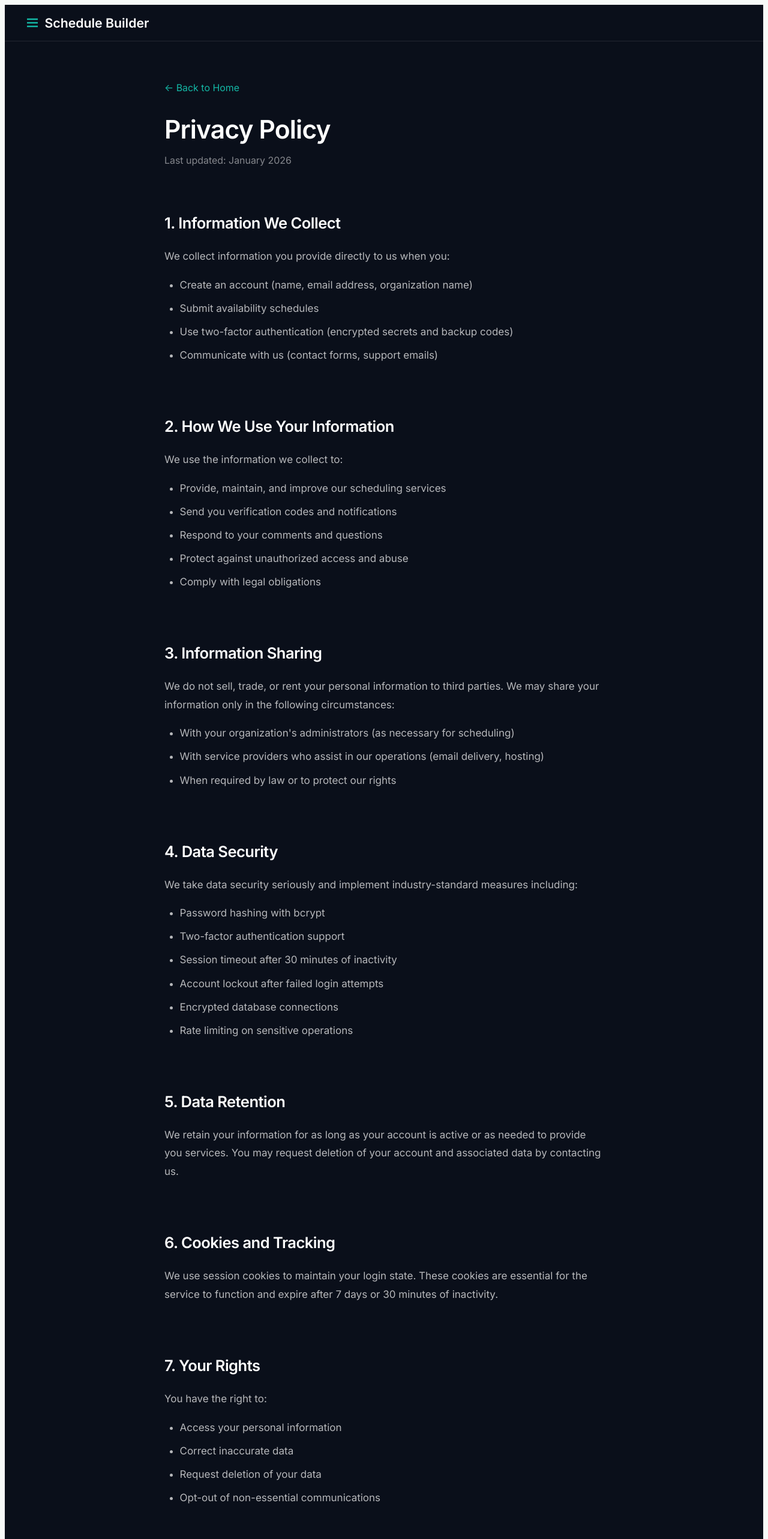
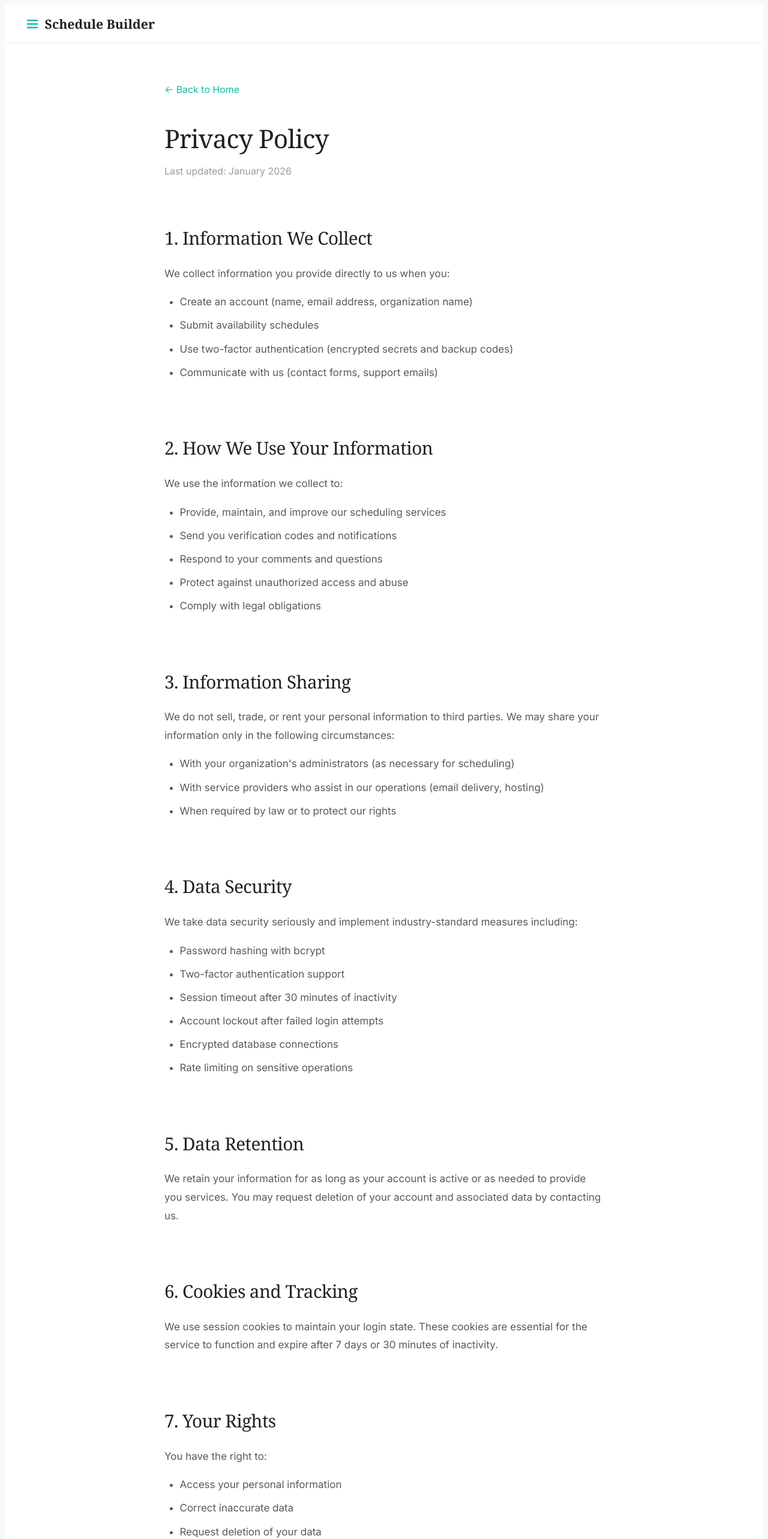
Before and after one commit to ArsalanAnwer0/schedule-builder, a Next.js app: page /privacy in a window 1280 px wide. Shown: the top 2566 px of the page at 60% size. Built offline with nearby package versions, Linux system fonts and the light colour scheme.

Commit message:
Update privacy page to light mode with serif typography
Convert privacy policy page from dark to light mode:
- White background with dark text
- Georgia serif fonts for all headings
- Updated navigation bar styling
- Improved typography and readability
- Matches landing page aesthetic

```diff
--- a/app/privacy/page.jsx
+++ b/app/privacy/page.jsx
@@ -7,14 +7,15 @@ export default function PrivacyPolicy() {
   const router = useRouter();
 
   return (
-    <div style={{ backgroundColor: "#0a0f1a", minHeight: "100vh" }}>
+    <div style={{ backgroundColor: "#ffffff", minHeight: "100vh" }}>
       {/* Navigation */}
       <nav style={{
         position: "sticky",
         top: 0,
         zIndex: 50,
-        backgroundColor: "#0a0f1a",
-        borderBottom: "1px solid rgba(255, 255, 255, 0.1)",
+        backgroundColor: "rgba(255, 255, 255, 0.95)",
+        backdropFilter: "blur(10px)",
+        borderBottom: "1px solid rgba(0, 0, 0, 0.08)",
         padding: "1rem 2rem"
       }}>
         <div style={{
@@ -33,7 +34,12 @@ export default function PrivacyPolicy() {
             <svg width="24" height="24" viewBox="0 0 24 24" fill="none" stroke="#14b8a6" strokeWidth="2.5">
               <path d="M3 12h18M3 6h18M3 18h18" />
             </svg>
-            <span style={{ fontSize: "1.25rem", fontWeight: "600", color: "#ffffff" }}>Schedule Builder</span>
+            <span style={{
+              fontSize: "1.25rem",
+              fontWeight: "600",
+              color: "rgba(0, 0, 0, 0.87)",
+              fontFamily: "Georgia, serif"
+            }}>Schedule Builder</span>
           </Link>
         </div>
       </nav>
@@ -53,23 +59,29 @@ export default function PrivacyPolicy() {
             display: "flex",
             alignItems: "center",
             gap: "0.5rem",
-            marginBottom: "2rem"
+            marginBottom: "2.5rem",
+            fontWeight: "400"
           }}
+          onMouseOver={(e) => e.currentTarget.style.color = "#0d9488"}
+          onMouseOut={(e) => e.currentTarget.style.color = "#14b8a6"}
         >
           ← Back to Home
         </Link>
         <h1 style={{
+          fontFamily: "Georgia, serif",
           fontSize: "2.5rem",
-          fontWeight: "600",
-          color: "#ffffff",
-          marginBottom: "1rem"
+          fontWeight: "400",
+          color: "rgba(0, 0, 0, 0.87)",
+          marginBottom: "1rem",
+          letterSpacing: "-0.02em"
         }}>
           Privacy Policy
         </h1>
         <p style={{
           fontSize: "0.9375rem",
-          color: "rgba(255, 255, 255, 0.5)",
-          marginBottom: "3rem"
+          color: "rgba(0, 0, 0, 0.4)",
+          marginBottom: "3rem",
+          fontWeight: "400"
         }}>
           Last updated: January 2026
         </p>
@@ -78,15 +90,17 @@ export default function PrivacyPolicy() {
           display: "flex",
           flexDirection: "column",
           gap: "2.5rem",
-          color: "rgba(255, 255, 255, 0.7)",
+          color: "rgba(0, 0, 0, 0.65)",
           fontSize: "1rem",
-          lineHeight: "1.8"
+          lineHeight: "1.8",
+          fontWeight: "400"
         }}>
           <section>
             <h2 style={{
-              fontSize: "1.5rem",
-              fontWeight: "600",
-              color: "#ffffff",
+              fontFamily: "Georgia, serif",
+              fontSize: "1.75rem",
+              fontWeight: "400",
+              color: "rgba(0, 0, 0, 0.87)",
               marginBottom: "1rem"
             }}>
               1. Information We Collect
@@ -104,9 +118,10 @@ export default function PrivacyPolicy() {
 
           <section>
             <h2 style={{
-              fontSize: "1.5rem",
-              fontWeight: "600",
-              color: "#ffffff",
+              fontFamily: "Georgia, serif",
+              fontSize: "1.75rem",
+              fontWeight: "400",
+              color: "rgba(0, 0, 0, 0.87)",
               marginBottom: "1rem"
             }}>
               2. How We Use Your Information
@@ -125,9 +140,10 @@ export default function PrivacyPolicy() {
 
           <section>
             <h2 style={{
-              fontSize: "1.5rem",
-              fontWeight: "600",
-              color: "#ffffff",
+              fontFamily: "Georgia, serif",
+              fontSize: "1.75rem",
+              fontWeight: "400",
+              color: "rgba(0, 0, 0, 0.87)",
               marginBottom: "1rem"
             }}>
               3. Information Sharing
@@ -144,9 +160,10 @@ export default function PrivacyPolicy() {
 
           <section>
             <h2 style={{
-              fontSize: "1.5rem",
-              fontWeight: "600",
-              color: "#ffffff",
+              fontFamily: "Georgia, serif",
+              fontSize: "1.75rem",
+              fontWeight: "400",
+              color: "rgba(0, 0, 0, 0.87)",
               marginBottom: "1rem"
             }}>
               4. Data Security
@@ -166,9 +183,10 @@ export default function PrivacyPolicy() {
 
           <section>
             <h2 style={{
-              fontSize: "1.5rem",
-              fontWeight: "600",
-              color: "#ffffff",
+              fontFamily: "Georgia, serif",
+              fontSize: "1.75rem",
+              fontWeight: "400",
+              color: "rgba(0, 0, 0, 0.87)",
               marginBottom: "1rem"
             }}>
               5. Data Retention
@@ -180,9 +198,10 @@ export default function PrivacyPolicy() {
 
           <section>
             <h2 style={{
-              fontSize: "1.5rem",
-              fontWeight: "600",
-              color: "#ffffff",
+              fontFamily: "Georgia, serif",
+              fontSize: "1.75rem",
+              fontWeight: "400",
+              color: "rgba(0, 0, 0, 0.87)",
               marginBottom: "1rem"
             }}>
               6. Cookies and Tracking
@@ -194,9 +213,10 @@ export default function PrivacyPolicy() {
 
           <section>
             <h2 style={{
-              fontSize: "1.5rem",
-              fontWeight: "600",
-              color: "#ffffff",
+              fontFamily: "Georgia, serif",
+              fontSize: "1.75rem",
+              fontWeight: "400",
+              color: "rgba(0, 0, 0, 0.87)",
               marginBottom: "1rem"
             }}>
               7. Your Rights
@@ -214,9 +234,10 @@ export default function PrivacyPolicy() {
 
           <section>
             <h2 style={{
-              fontSize: "1.5rem",
-              fontWeight: "600",
-              color: "#ffffff",
+              fontFamily: "Georgia, serif",
+              fontSize: "1.75rem",
+              fontWeight: "400",
+              color: "rgba(0, 0, 0, 0.87)",
               marginBottom: "1rem"
             }}>
               8. Changes to This Policy
@@ -228,9 +249,10 @@ export default function PrivacyPolicy() {
 
           <section>
             <h2 style={{
-              fontSize: "1.5rem",
-              fontWeight: "600",
-              color: "#ffffff",
+              fontFamily: "Georgia, serif",
+              fontSize: "1.75rem",
+              fontWeight: "400",
+              color: "rgba(0, 0, 0, 0.87)",
               marginBottom: "1rem"
             }}>
               9. Contact Us
```
